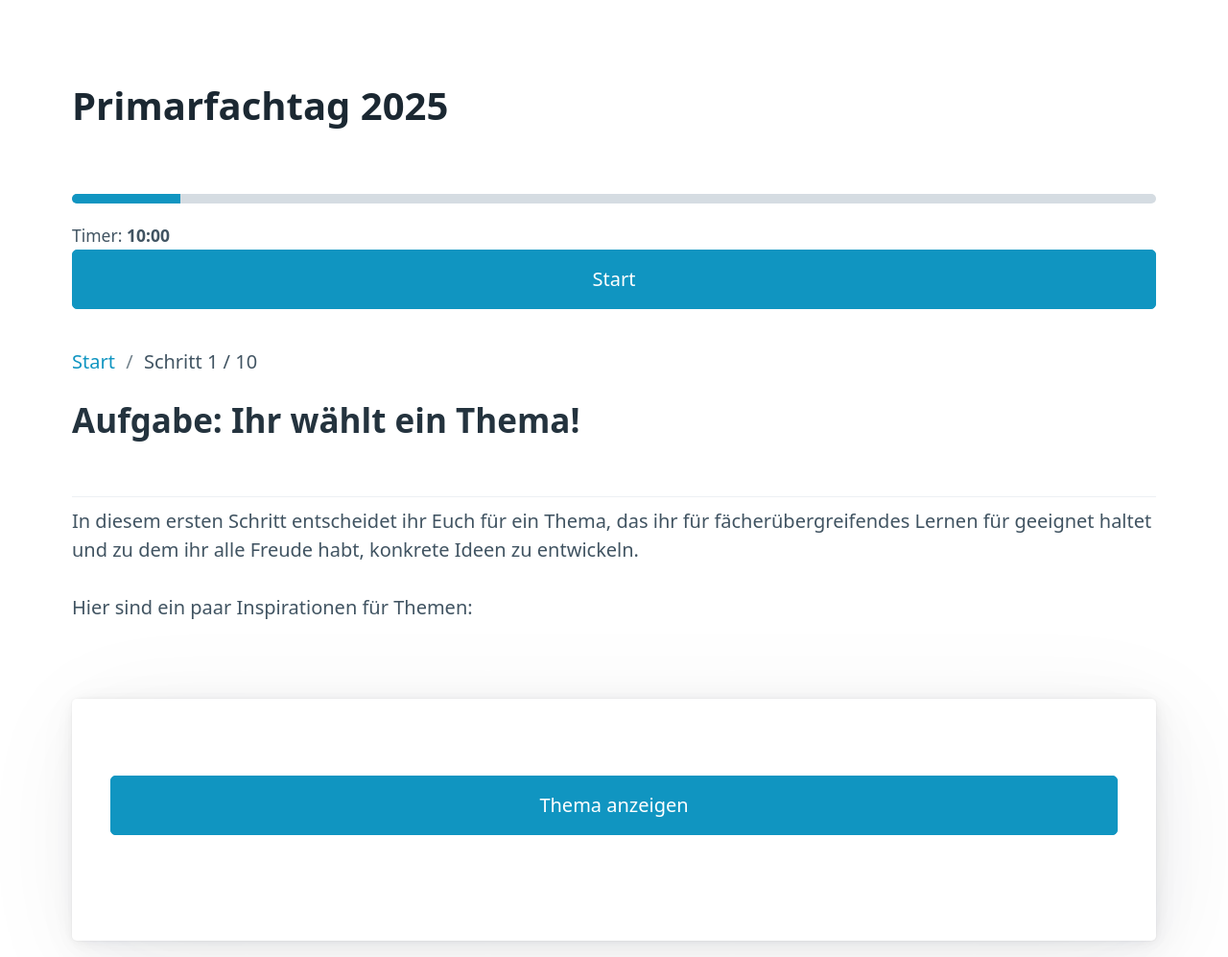
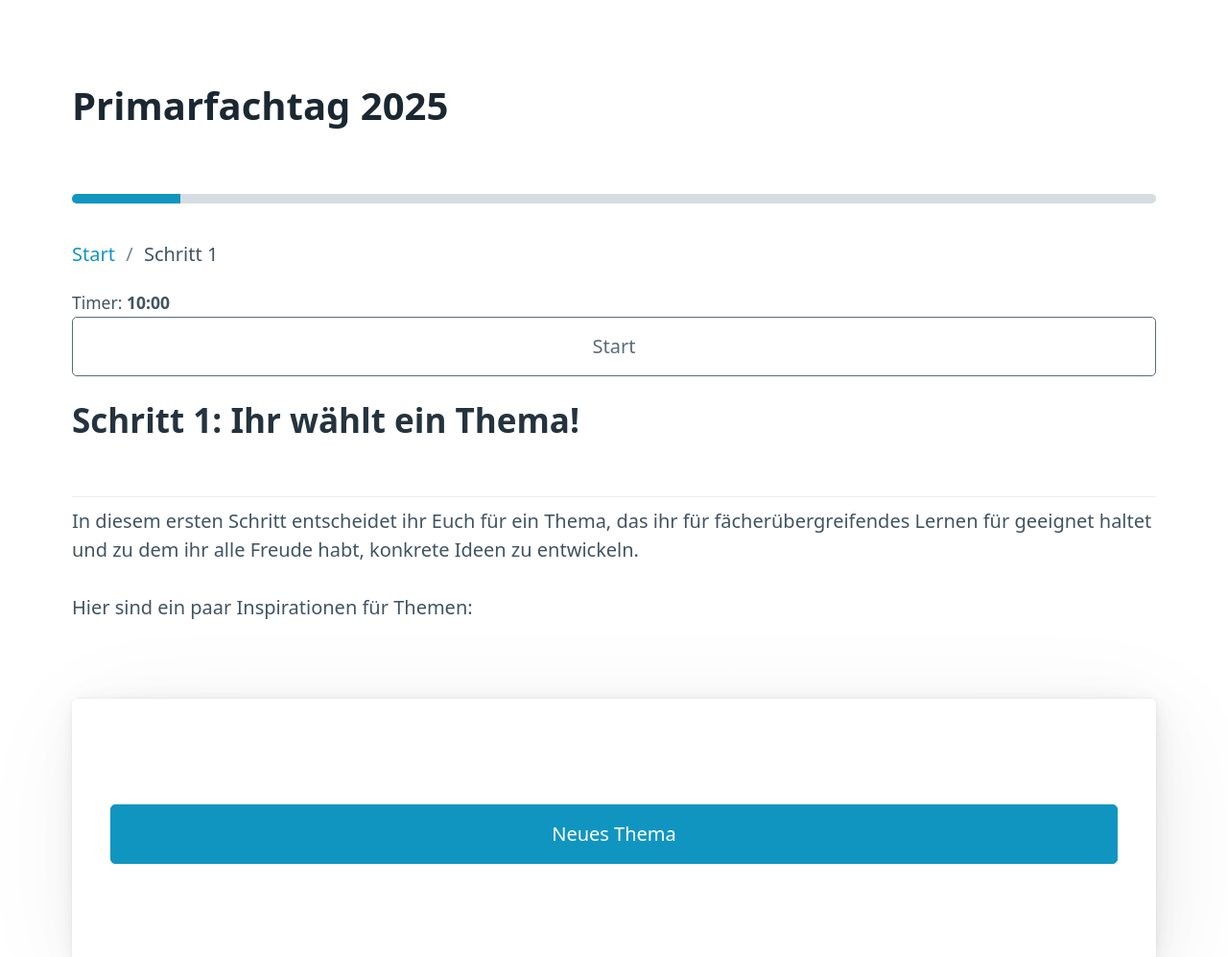
Before and after one commit to eBildungslabor/primarfachtag25, a plain HTML site: page 1.html in a window 1280 px wide. Shown: the top 997 px of the page at 96% size. Drawn offline with Linux system fonts and the light colour scheme.

Commit message:
Update 1.html

```diff
--- a/1.html
+++ b/1.html
@@ -10,20 +10,22 @@
     <main class="container">
         <h1>Primarfachtag 2025</h1>
         <progress value="10" max="100"></progress>
-        <small>Timer: <strong id="timer-display">10:00</strong> <button id="timer-button" onclick="toggleTimer()" role="button">Start</button></small>
         <nav aria-label="breadcrumb">
             <ul>
                 <li><a href="index.html">Start</a></li>
-                <li>Schritt 1 / 10</li>
+                <li>Schritt 1</li>
             </ul>
         </nav>
-        <h2>Aufgabe: Ihr wählt ein Thema!</h2>
+        <small>Timer: <strong id="timer-display">10:00</strong> <button id="timer-button" class="outline secondary" onclick="toggleTimer()" role="button">Start</button></small>
+
+        <h2>Schritt 1: Ihr wählt ein Thema!</h2>
         <hr>
         <p>In diesem ersten Schritt entscheidet ihr Euch für ein Thema, das ihr für fächerübergreifendes Lernen für geeignet haltet und zu dem ihr alle Freude habt, konkrete Ideen zu entwickeln.</p>
         <p>Hier sind ein paar Inspirationen für Themen:</p>
         <article>
-            <button onclick="neuesThema()">Thema anzeigen</button>
             <p id="thema-anzeige" role="status"></p>
+            <button onclick="neuesThema()">Neues Thema</button>
+
         </article>
         <p>Ihr habt Euch gemeinsam für ein Thema entschieden? Dann geht es weiter zum nächsten Schritt!</p>
         <p><a href="challenges.html"><button>Nächster Schritt →</button></a></p>
```
